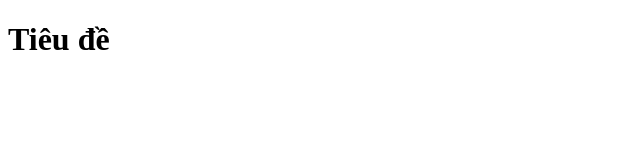
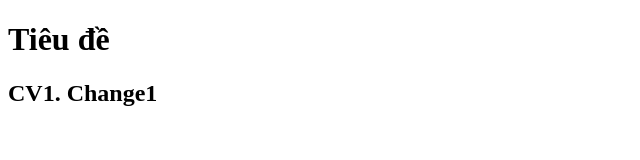
Before and after one commit to Darkness1626/duan4, a plain HTML site: page index.html in a window 1280 px wide. Shown: the whole page, without its empty margins (0-640 px from the left). Drawn offline with Linux system fonts and the light colour scheme.

Commit message:
CV1. 2nd commit

```diff
--- a/index.html
+++ b/index.html
@@ -7,5 +7,6 @@
   </head>
   <body>
     <h1>Tiêu đề</h1>
+    <h2>CV1. Change1</h2>
   </body>
 </html>
```
